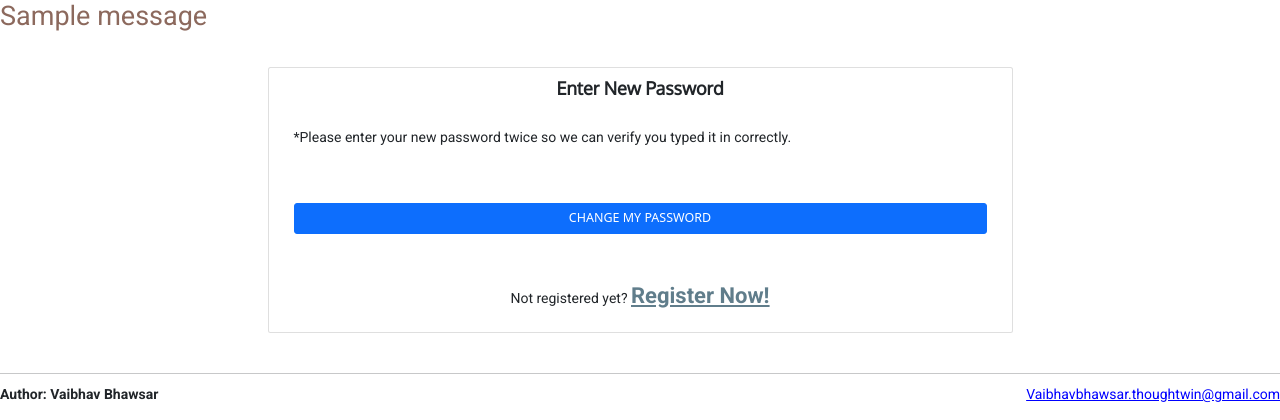
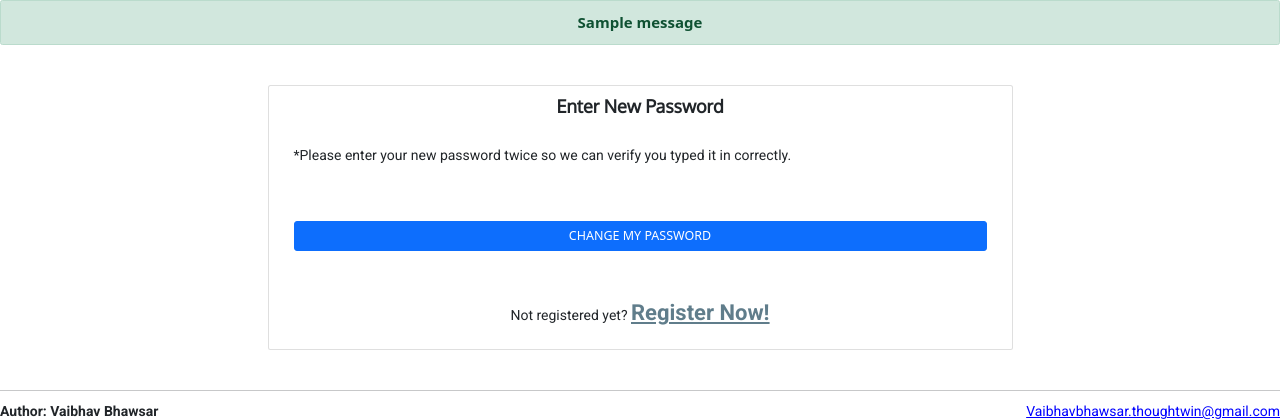
Before and after one commit to vaibhavbhwsr/mysite, a Django app: page /reset/1/1/ in a window 1280 px wide. Shown: the part 80-500 px from the top of the page. Run offline with Django 3.2, Linux system fonts and the light colour scheme; tables that the repository leaves empty hold one stand-in row (values such as "Sample post"); one stand-in notice (Sample message) is shown; some libraries are stand-ins or nearby versions; some web fonts are replaced.

Commit message:
Updated with understanding message framework

```diff
--- a/mysite/static/css/style.css
+++ b/mysite/static/css/style.css
@@ -30,6 +30,11 @@ footer p a:hover {
     font-size: 1.5rem;
 }
 
+.alert-success {
+  font-weight: bold;
+  font-size: 1.5rem;
+}
+
 @media screen and (max-width:619px)
 {
   footer p {
@@ -60,5 +65,4 @@ footer p a:hover {
   .form-control {
     font-size: 2rem;
   }
-
 }
--- a/mysite/templates/base.html
+++ b/mysite/templates/base.html
@@ -53,9 +53,13 @@
     {% endblock header %}
 
     <div>
+    {% if messages %}
         {% for message in messages %}
-        <h3>{{ message }}</h3>
+            <div {% if message.tags %} class="alert alert-{{ message.tags }} text-center" role="alert" {% endif %} onclick="this.parentElement.style.display='none'">
+                {{ message | capfirst }}
+            </div>
         {% endfor %}
+    {% endif %}
     </div>
 
     {% block content %}
```
Also changed, not shown: mysite/templates/registration/home.html (+1 -6 lines).
